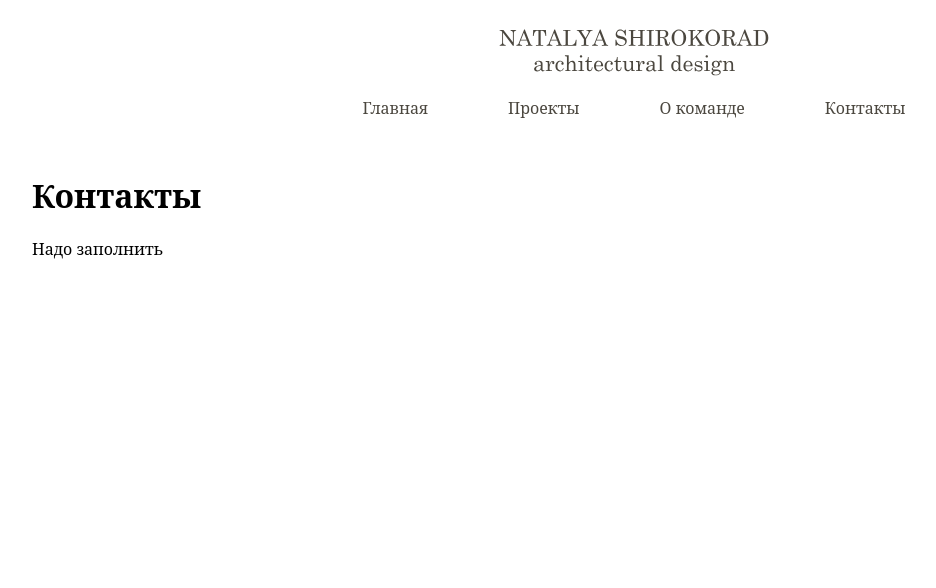
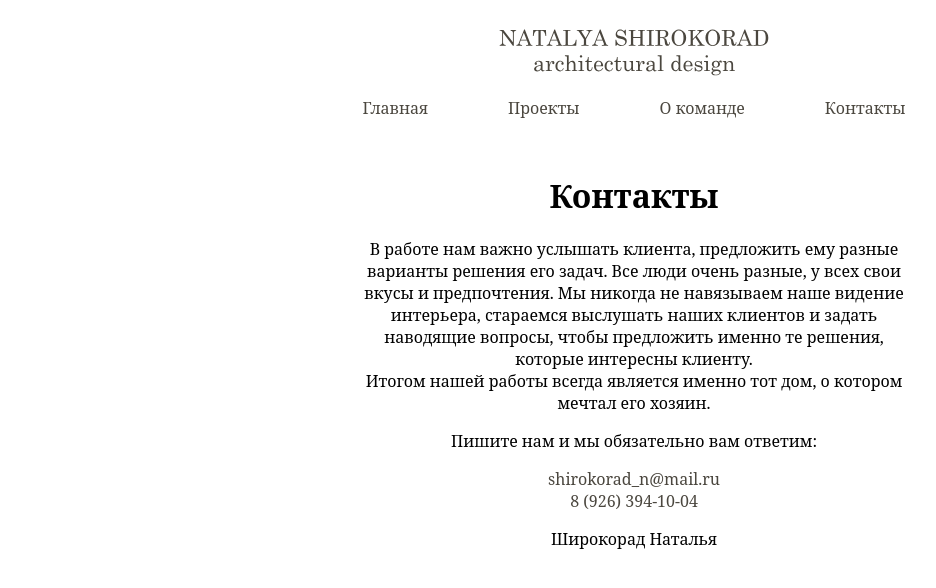
Before and after one commit to peter-nikitin/shirokorad-2022, a Gatsby site: page /contacts in a window 1280 px wide. Shown: the whole page, without its empty margins (6-942 px from the left). Built offline with nearby package versions, Linux system fonts and the light colour scheme; Gatsby itself is replaced by a stand-in of ours.

Commit message:
Fill contacts

```diff
--- a/src/pages/contacts.tsx
+++ b/src/pages/contacts.tsx
@@ -1,12 +1,35 @@
 import React from "react";
+import styled from "styled-components";
 import Layout from "../components/Layout";
+
+const ContactsWrapper = styled.div`
+  text-align: center;
+  max-width: 550px;
+  margin: 0 auto;
+`;
 
 const contacts = () => {
   return (
     <Layout>
-      <>
-        <h1>Контакты</h1> <p>Надо заполнить</p>
-      </>
+      <ContactsWrapper>
+        <h1>Контакты</h1>
+
+        <p>
+          В&nbsp;работе нам важно услышать клиента, предложить ему разные
+          варианты решения его задач. Все люди очень разные, у&nbsp;всех свои
+          вкусы и&nbsp;предпочтения. Мы&nbsp;никогда не&nbsp;навязываем наше
+          видение интерьера, стараемся выслушать наших клиентов и&nbsp;задать
+          наводящие вопросы, чтобы предложить именно те&nbsp;решения, которые
+          интересны клиенту. <br />
+          Итогом нашей работы всегда является именно тот дом, о&nbsp;котором
+          мечтал его хозяин.
+        </p>
+        <p>Пишите нам и мы обязательно вам ответим:</p>
+        <a href="mailto:shirokorad_n@mail.ru">shirokorad_n@mail.ru</a>
+        <br />
+        <a href="tel:+79263941004">8 (926) 394-10-04</a>
+        <p>Широкорад Наталья </p>
+      </ContactsWrapper>
     </Layout>
   );
 };
```
